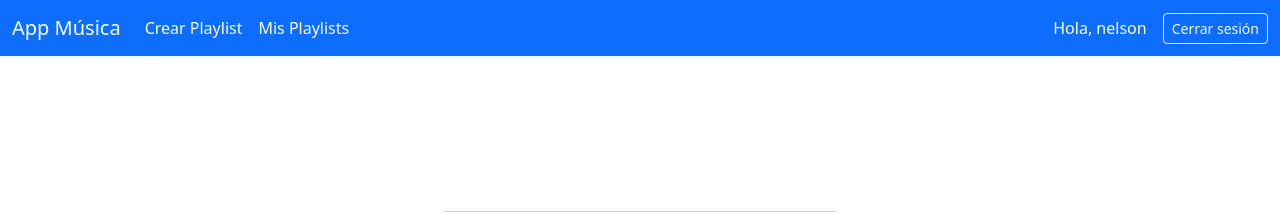
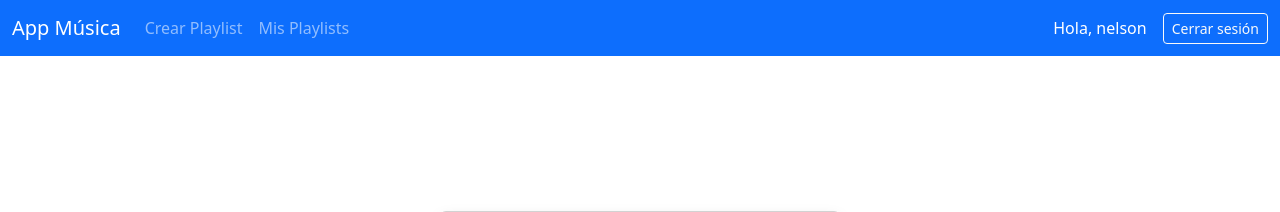
Before and after one commit to nelsonpalacio/gestion_musica, a Django app: the page made by core/templates/core/base.html in a window 1280 px wide. Shown: the top 212 px of the page. Run offline with Django 5.2, Linux system fonts and the light colour scheme; the first user in the database is signed in; some libraries are stand-ins or nearby versions.

Commit message:
Add files via upload

```diff
--- a/core/templates/core/base.html
+++ b/core/templates/core/base.html
@@ -1,45 +1,48 @@
+{% load static %}
 <!DOCTYPE html>
 <html lang="es">
 <head>
     <meta charset="UTF-8" />
     <title>App de Música</title>
     <meta name="viewport" content="width=device-width, initial-scale=1" />
+    <!-- Bootstrap CDN -->
     <link href="https://cdn.jsdelivr.net/npm/bootstrap@5.3.0/dist/css/bootstrap.min.css" rel="stylesheet" />
+    <!-- Tu CSS opcional -->
+    <link rel="stylesheet" href="{% static 'css/estilos.css' %}">
 </head>
 <body>
+    <!-- NAVBAR RESPONSIVE -->
     <nav class="navbar navbar-expand-lg navbar-dark bg-primary">
         <div class="container-fluid">
             <a class="navbar-brand" href="{% url 'inicio' %}">App Música</a>
-
-            <!-- Botón hamburguesa -->
-            <button class="navbar-toggler" type="button" data-bs-toggle="collapse" data-bs-target="#navbarContenido" aria-controls="navbarContenido" aria-expanded="false" aria-label="Mostrar navegación">
+            <button class="navbar-toggler" type="button" data-bs-toggle="collapse" data-bs-target="#menuNav"
+                aria-controls="menuNav" aria-expanded="false" aria-label="Toggle navigation">
                 <span class="navbar-toggler-icon"></span>
             </button>
 
-            <div class="collapse navbar-collapse" id="navbarContenido">
+            <div class="collapse navbar-collapse" id="menuNav">
                 {% if user.is_authenticated %}
                     <ul class="navbar-nav me-auto mb-2 mb-lg-0">
                         <li class="nav-item">
-                            <a class="nav-link text-white" href="{% url 'crear_lista' %}">Crear Playlist</a>
+                            <a class="nav-link" href="{% url 'crear_lista' %}">Crear Playlist</a>
                         </li>
                         <li class="nav-item">
-                            <a class="nav-link text-white" href="{% url 'lista_listas' %}">Mis Playlists</a>
+                            <a class="nav-link" href="{% url 'lista_listas' %}">Mis Playlists</a>
                         </li>
                     </ul>
-                {% endif %}
-
-                <div class="d-flex align-items-center">
-                    {% if user.is_authenticated %}
-                        <span class="navbar-text text-white me-3">Hola, {{ user.username }}</span>
+                    <div class="d-flex align-items-center ms-auto">
+                        <span class="text-white me-3">Hola, {{ user.username }}</span>
                         <form action="{% url 'salir' %}" method="post" class="d-inline">
                             {% csrf_token %}
                             <button type="submit" class="btn btn-outline-light btn-sm">Cerrar sesión</button>
                         </form>
-                    {% else %}
+                    </div>
+                {% else %}
+                    <div class="d-flex ms-auto">
                         <a href="{% url 'ingresar' %}" class="btn btn-outline-light btn-sm me-2">Iniciar sesión</a>
                         <a href="{% url 'registro' %}" class="btn btn-outline-light btn-sm">Registrarse</a>
-                    {% endif %}
-                </div>
+                    </div>
+                {% endif %}
             </div>
         </div>
     </nav>
```
